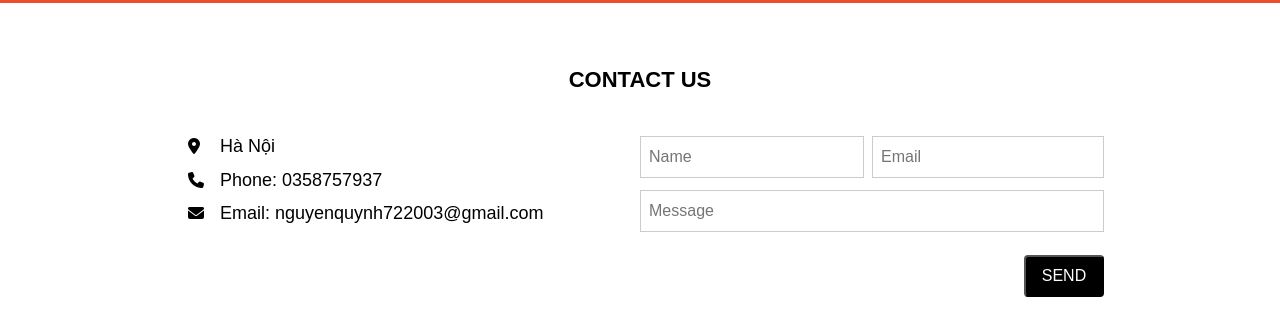
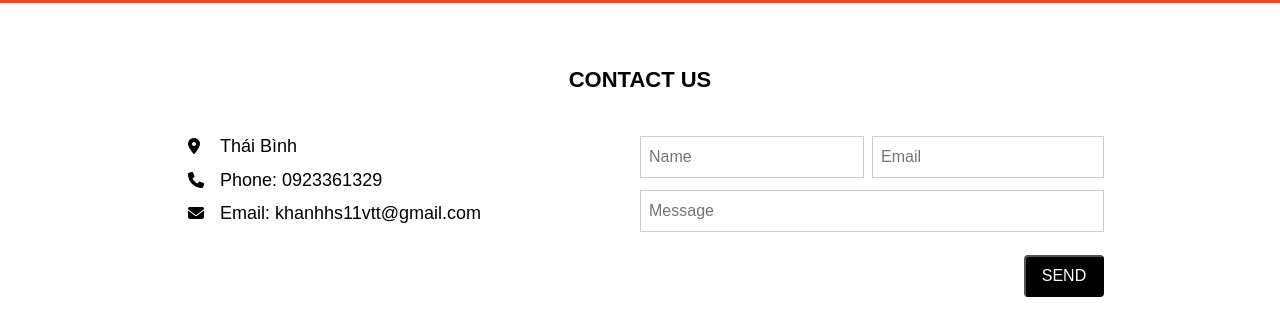
Before and after one commit to khanhleis11/web-doc-sach, a Django app: page /account/ in a window 1280 px wide. Shown: the part 801-1134 px from the top of the page. Run offline with Django 4.2, Linux system fonts and the light colour scheme; some libraries are stand-ins or nearby versions; some web fonts are replaced.

Commit message:
fix footer

```diff
--- a/app/templates/app/base.html
+++ b/app/templates/app/base.html
@@ -152,9 +152,9 @@
                 <div class="contact">
                     <div class="contact__info">
                         <ul style="list-style: none;">
-                            <li><i class="fa-solid fa-location-dot"></i>Hà Nội</li>
-                            <li><i class="fa fa-phone"></i>Phone: 0358757937</li>
-                            <li><i class="fa fa-envelope"></i>Email: nguyenquynh722003@gmail.com</li>
+                            <li><i class="fa-solid fa-location-dot"></i>Thái Bình</li>
+                            <li><i class="fa fa-phone"></i>Phone: 0923361329</li>
+                            <li><i class="fa fa-envelope"></i>Email: khanhhs11vtt@gmail.com</li>
                         </ul>
                     </div>
 
```
